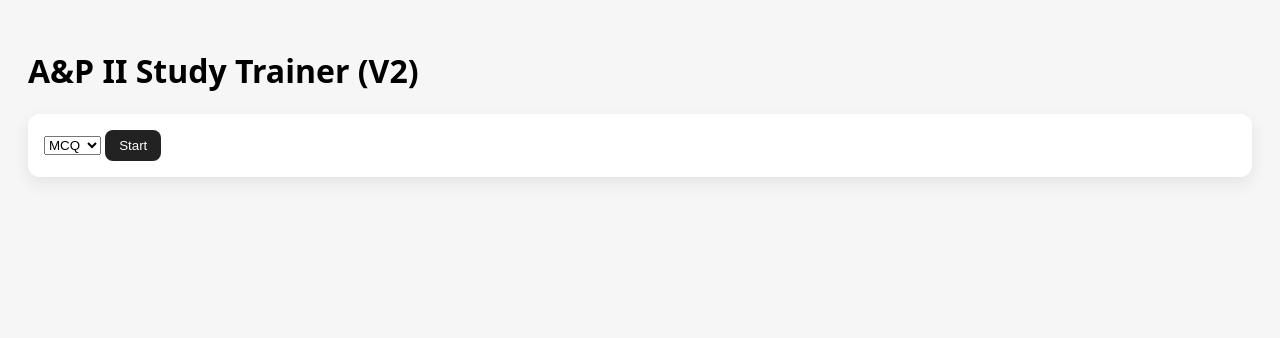
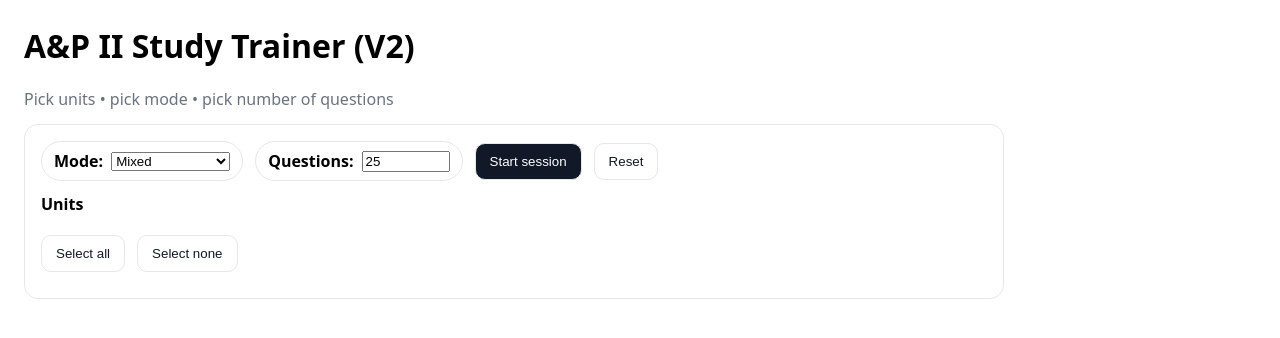
Before and after one commit to Dhrumil-cryptoking/A-P-II-Study-Trainer-V2, a plain HTML site: page index.html in a window 1280 px wide. Drawn offline with Linux system fonts and the light colour scheme.

Commit message:
Add files via upload

```diff
--- a/index.html
+++ b/index.html
@@ -1,55 +1,133 @@
-<!DOCTYPE html>
+<!doctype html>
 <html lang="en">
+
 <head>
-<meta charset="UTF-8" />
-<title>A&P II Study Trainer</title>
+    <meta charset="utf-8" />
+    <meta name="viewport" content="width=device-width,initial-scale=1" />
+    <title>A&P II Study Trainer (V2)</title>
     <style>
-body { font-family: system-ui, Arial, sans-serif; background:#f6f6f6; padding:20px; }
-.card { background:#fff; border-radius:12px; padding:16px; margin-bottom:16px; box-shadow:0 6px 18px rgba(0,0,0,.08); }
-button { padding:8px 14px; border-radius:8px; border:none; cursor:pointer; background:#222; color:#fff; }
-button:disabled { opacity:.5; cursor:not-allowed; }
-#mcqChoices label { display:block; padding:8px; margin:6px 0; border-radius:6px; cursor:pointer; }
-#mcqChoices input { margin-right:8px; }
-.pill { display:inline-block; background:#eee; padding:6px 10px; border-radius:20px; margin:4px; cursor:pointer; }
+        body {
+            font-family: system-ui, -apple-system, Segoe UI, Roboto, Arial;
+            margin: 24px;
+            max-width: 980px
+        }
+
+        .row {
+            display: flex;
+            gap: 12px;
+            flex-wrap: wrap;
+            align-items: center
+        }
+
+        .card {
+            border: 1px solid #e5e7eb;
+            border-radius: 14px;
+            padding: 16px;
+            margin-top: 14px
+        }
+
+        .pill {
+            border: 1px solid #e5e7eb;
+            border-radius: 999px;
+            padding: 8px 12px;
+            display: inline-flex;
+            gap: 8px;
+            align-items: center
+        }
+
+        .muted {
+            color: #6b7280
+        }
+
+        button {
+            padding: 10px 14px;
+            border-radius: 10px;
+            border: 1px solid #e5e7eb;
+            background: #111827;
+            color: white;
+            cursor: pointer
+        }
+
+        button.secondary {
+            background: white;
+            color: #111827
+        }
+
+        button:disabled {
+            opacity: .5;
+            cursor: not-allowed
+        }
+
+        #mcqChoices label {
+            display: block;
+            padding: 8px 0;
+            cursor: pointer
+        }
     </style>
 </head>
+
 <body>
-
     <h1>A&P II Study Trainer (V2)</h1>
+    <div class="muted">Pick units • pick mode • pick number of questions</div>
 
     <div class="card">
+        <div class="row">
+            <div class="pill">
+                <strong>Mode:</strong>
                 <select id="mode">
+                    <option value="mixed">Mixed</option>
                     <option value="mcq">MCQ</option>
-<option value="open">Open</option>
-<option value="chain">Chain</option>
+                    <option value="open">Open Response</option>
+                    <option value="chain">Chain Builder</option>
                 </select>
-<button id="startBtn">Start</button>
             </div>
 
-<div id="quizArea" class="card" style="display:none;">
-<div id="qMeta"></div>
-<h3 id="qStem"></h3>
+            <div class="pill">
+                <strong>Questions:</strong>
+                <input id="numQ" type="number" min="1" max="200" value="25" style="width:80px" />
+            </div>
+
+            <button id="startBtn">Start session</button>
+            <button id="resetBtn" class="secondary">Reset</button>
+        </div>
+
+        <div style="margin-top:12px">
+            <strong>Units</strong>
+            <div id="unitList" class="row" style="margin-top:10px"></div>
+            <div class="row" style="margin-top:10px">
+                <button id="selectAllBtn" class="secondary">Select all</button>
+                <button id="selectNoneBtn" class="secondary">Select none</button>
+            </div>
+            <div id="loadedMsg" class="muted" style="margin-top:10px"></div>
+        </div>
+    </div>
+
+    <div id="quiz" class="card" style="display:none">
+        <div id="meta" class="muted"></div>
+        <h2 id="stem" style="margin-top:8px"></h2>
 
         <div id="mcqBlock">
             <div id="mcqChoices"></div>
-<button id="submitMcq">Submit</button>
+            <button id="submitBtn">Submit</button>
         </div>
 
-<div id="openBlock" style="display:none;">
-<textarea id="openAnswer" rows="4" style="width:100%;"></textarea>
-<button id="revealBtn">Reveal key points</button>
+        <div id="openBlock" style="display:none">
+            <textarea id="openAnswer" rows="4" style="width:100%; padding:10px"></textarea>
+            <button id="submitOpenBtn">Submit</button>
         </div>
 
-<div id="chainBlock" style="display:none;">
-<div id="chainPool"></div>
-<div id="chainPicked"></div>
-<button id="submitChain">Submit chain</button>
+        <div id="chainBlock" style="display:none">
+            <div class="muted">Chain mode loaded (we’ll show chain UI once data loads).</div>
+            <button id="submitChainBtn">Submit</button>
         </div>
 
-<div id="feedback"></div>
-<button id="nextBtn" disabled>Next</button>
+        <div id="feedback" class="card" style="margin-top:12px; display:none"></div>
+        <div class="row" style="margin-top:12px">
+            <button id="nextBtn" class="secondary" disabled>Next</button>
+        </div>
     </div>
 
-<script src="app.js"></script>
+    <script src="./app.js"></script>
 </body>
+
 </html>
```
Lines whose indentation alone changed are shown as unchanged.
